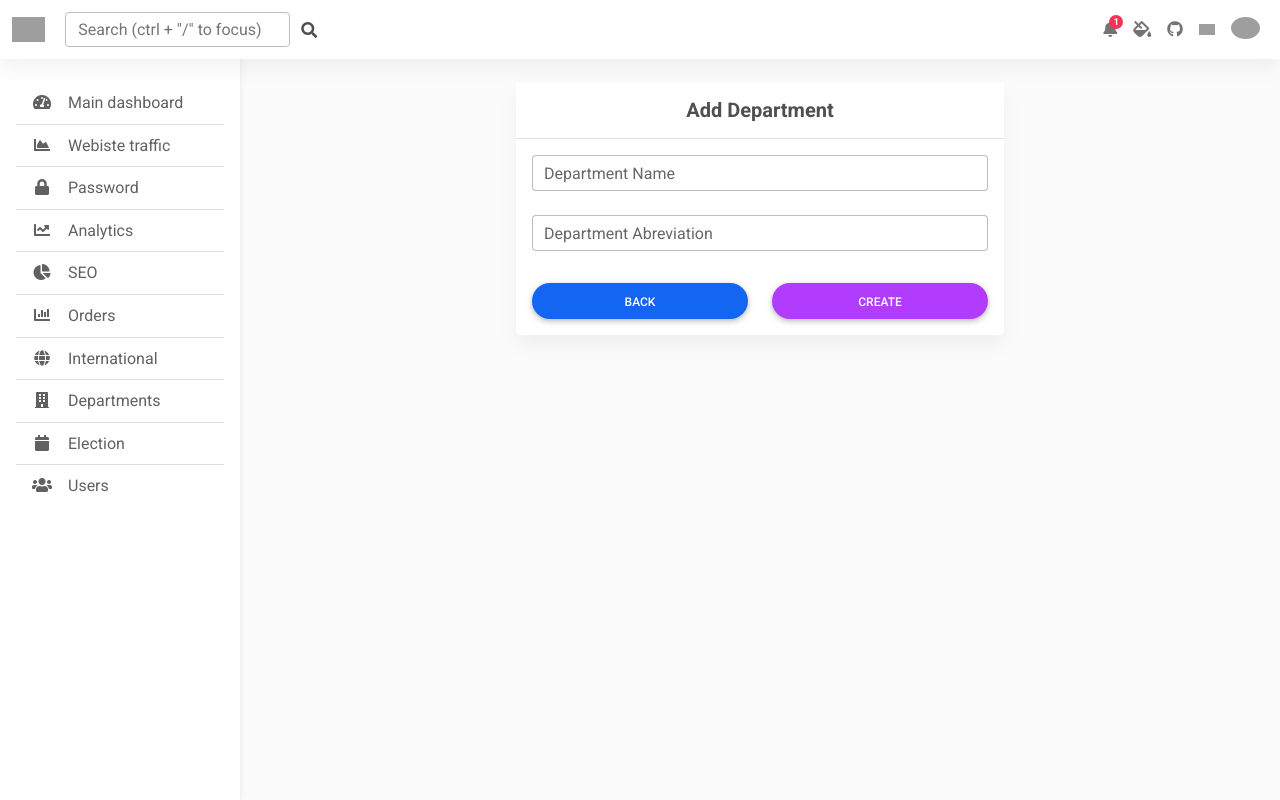
After one commit to kentkentj/edVote-Web-admin, a PHP site: page /public/School-admin/create-department-single in a window 1280 px wide. The commit adds this page. Run offline with PHP 8.4, Linux system fonts and the light colour scheme; some libraries are stand-ins or nearby versions; grey boxes are pictures that could not be loaded.

Commit message:
department

```diff
--- a/data/departmentTable.sql
+++ b/data/departmentTable.sql
@@ -2,5 +2,6 @@ use edVoteDB;
 
 CREATE TABLE depatment_table (
     department_id INT(11) UNSIGNED AUTO_INCREMENT PRIMARY KEY,
-    depatment_name VARCHAR(30) NOT NULL
+    depatment_name VARCHAR(30) NOT NULL,
+    depatment_name_abbreviation VARCHAR(30) NOT NULL
 );
--- /dev/null
+++ b/public/School-admin/create-department-single.php
@@ -0,0 +1,44 @@
+<?php include 'templates/header.php' ?>
+<!--Main layout-->
+<main style="margin-top: 58px">
+    <div class="container pt-4 w-50 p-3">
+      <!-- Section: Add department -->
+      <section class="mb-4">
+        <div class="card">
+            <div class="card-header py-3">
+                <h5 class="mb-0 text-center"><strong>Add Department</strong></h5>
+            </div>
+            <div class="card-body">
+                <form method="POST">
+                    <!-- Depatment Name input -->
+                    <div class="form-outline mb-4">
+                        <input type="text" id="departmentName" class="form-control" name="departmentName" />
+                        <label class="form-label" for="departmentName">Department Name</label>
+                    </div>
+
+                    <!-- Depatment Abreviation input -->
+                    <div class="form-outline mb-4">
+                        <input type="text" id="departmentNameAbreviation" class="form-control"  name="departmentAbbrevation"/>
+                        <label class="form-label" for="departmentNameAbreviation">Department Abreviation</label>
+                    </div>
+
+
+                    <div class="text-center">
+                        <div class="row">
+                            <div class="col pt-2">
+                                <a href="department" type="button" class="btn btn-primary btn-rounded w-100">Back</a>
+                            </div>
+                            <div class="col pt-2">
+                                <button type="submit" class="btn btn-secondary btn-rounded w-100" name="create_department">Create</button>
+                            </div>
+                        </div>
+                    </div>
+                </form>
+            </div>
+        </div>
+      </section>
+      <!-- Section: Add department -->
+    </div>
+  </main>
+  <!--Main layout-->
+<?php include 'templates/footer.php' ?>
```
Also changed, not shown: public/School-admin/css/style.css (+26 -0 lines), public/School-admin/department.php (+8 -24 lines).
